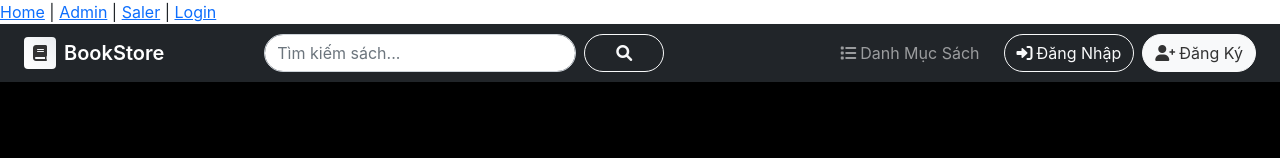
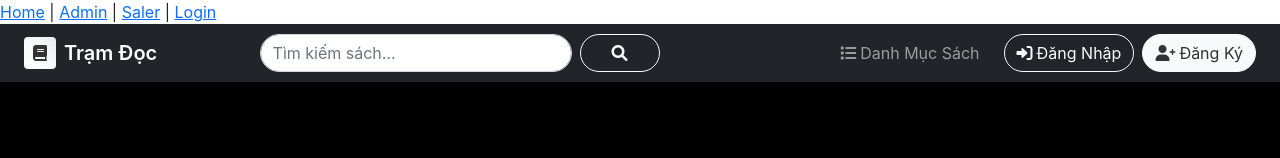
Before and after one commit to Ichiro-2663/FER202-GROUP2, a React (Create React App) app: page / in a window 1280 px wide. Shown: the top 158 px of the page. Built offline with nearby package versions, Linux system fonts and the light colour scheme.

Commit message:
Update Navbar.js

```diff
--- a/src/views/components/Navbar.js
+++ b/src/views/components/Navbar.js
@@ -93,7 +93,7 @@ function Navbar() {
             <i className="fas fa-book" style={{ color: "#333", fontSize: "16px" }}></i>
           </div>
           <span style={{ fontSize: "20px", fontWeight: "600", color: "#fff" }}>
-            BookStore
+            Trạm Đọc
           </span>
         </BSNavbar.Brand>
 
```
